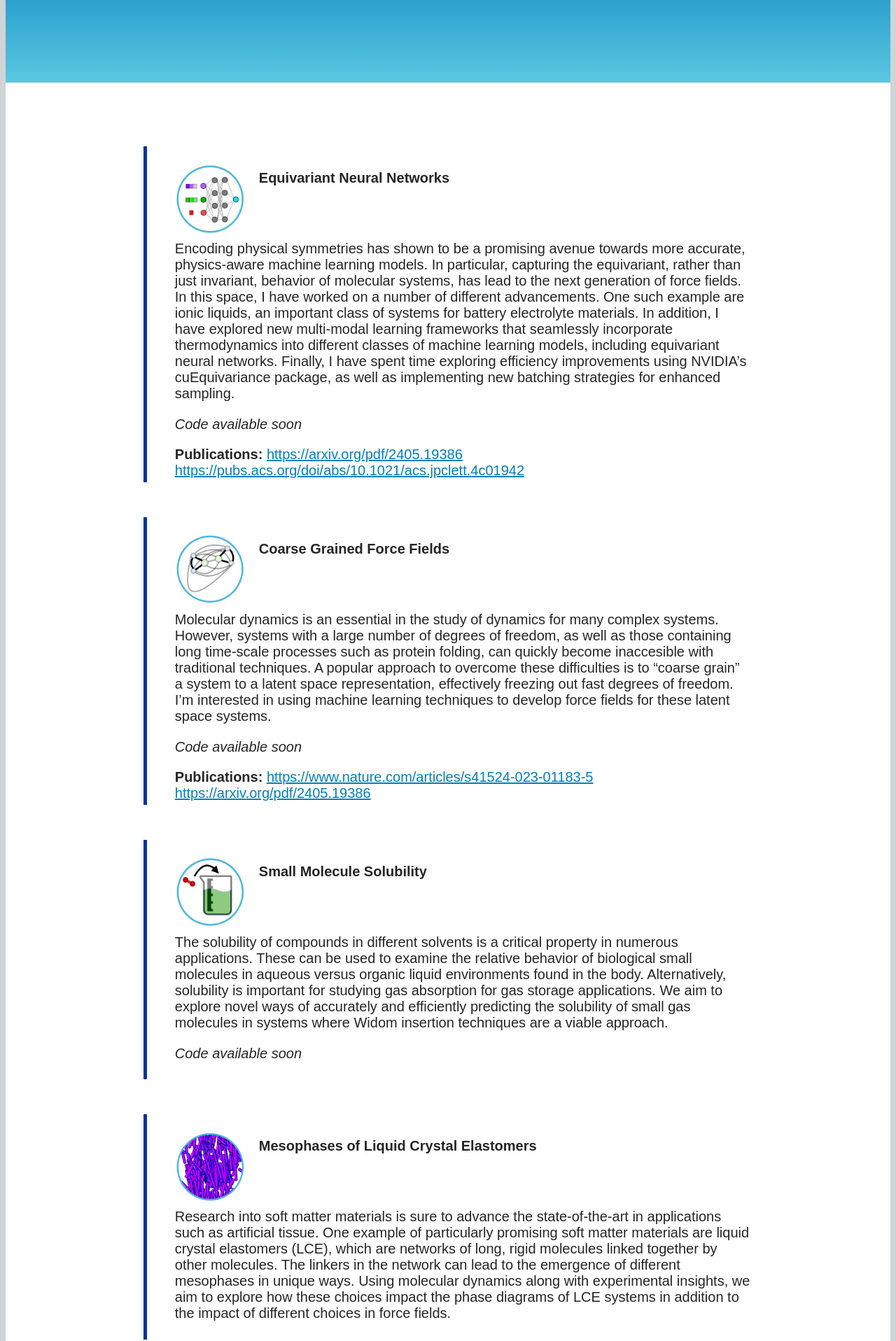
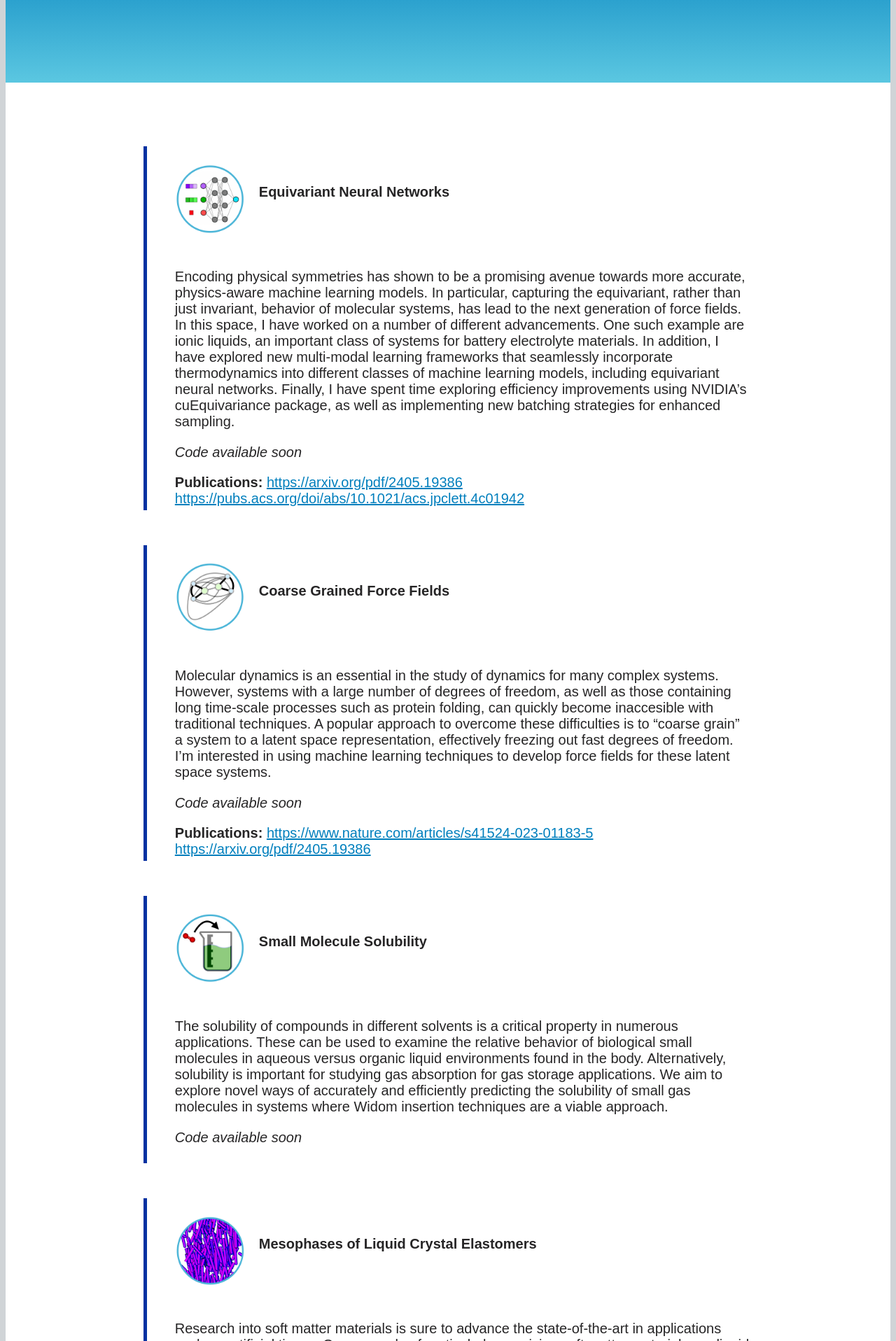
Before and after one commit to bduschatko/bduschatko.github.io, a Jekyll site: the page built from projects.md, in a window 1280 px wide. Shown: the part 342-2258 px from the top of the page at 70% size. Built offline with Jekyll 4.4.1, drawn with Linux system fonts in a browser that asks for light colours.

Commit message:
more responsive project title layouts

```diff
--- a/_layouts/projects.html
+++ b/_layouts/projects.html
@@ -8,7 +8,7 @@ layout: base
 
     <div class="content-card-header">
       <img class="project-pic" src={{project.img}}>
-        <h3 style="vertical-align: middle; line-height: 2rem"> {{ project.title }} </h3>
+        <h3 class="content-card-header-title"> {{ project.title }} </h3>
     </div>
 
     <div class="content-card-text">
--- a/_sass/custom_theme/_main.scss
+++ b/_sass/custom_theme/_main.scss
@@ -84,6 +84,7 @@
 }
 
 .content-card-header-title {
+  line-height: 4rem;
 }
 
 .content-card-text {
@@ -230,7 +231,8 @@
     }
 
     .content-card-header-title {
-        display: block
+        display: block;
+        line-height: 2rem;
     }
 
     a {
```
